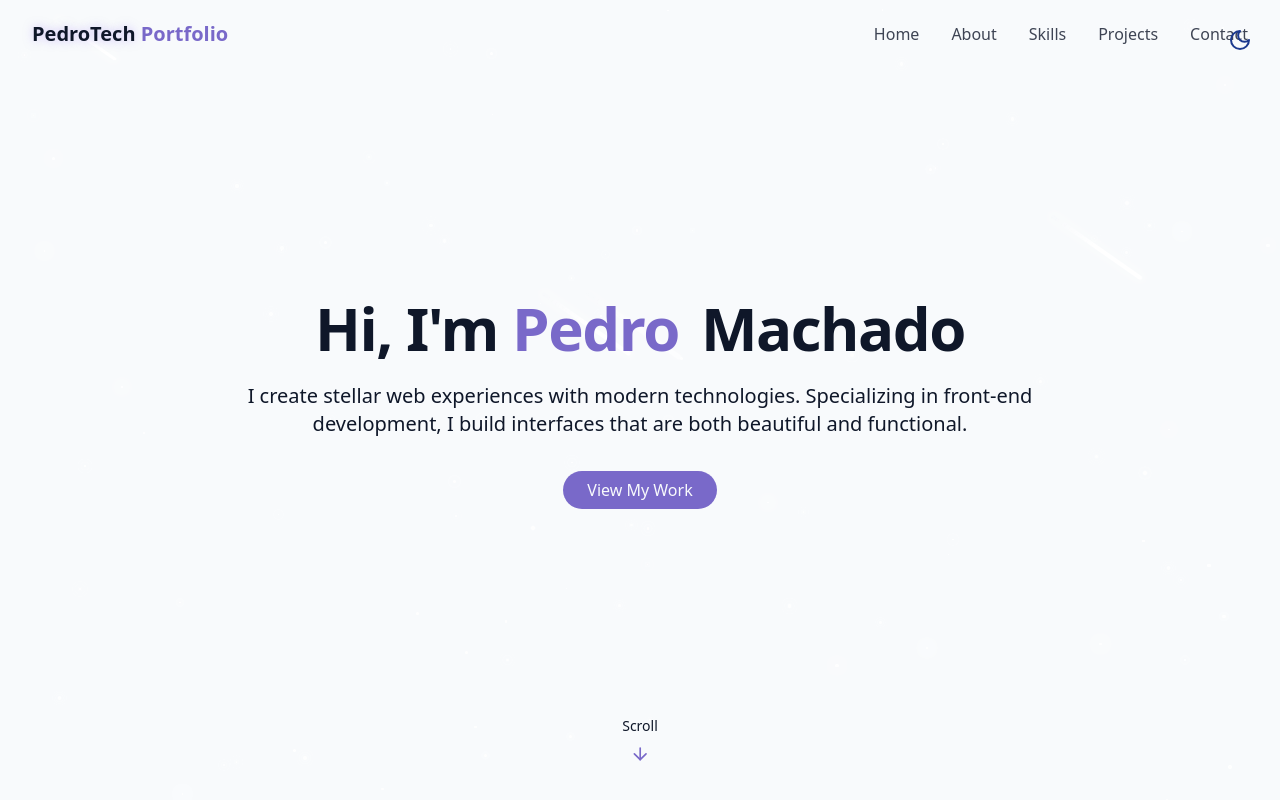
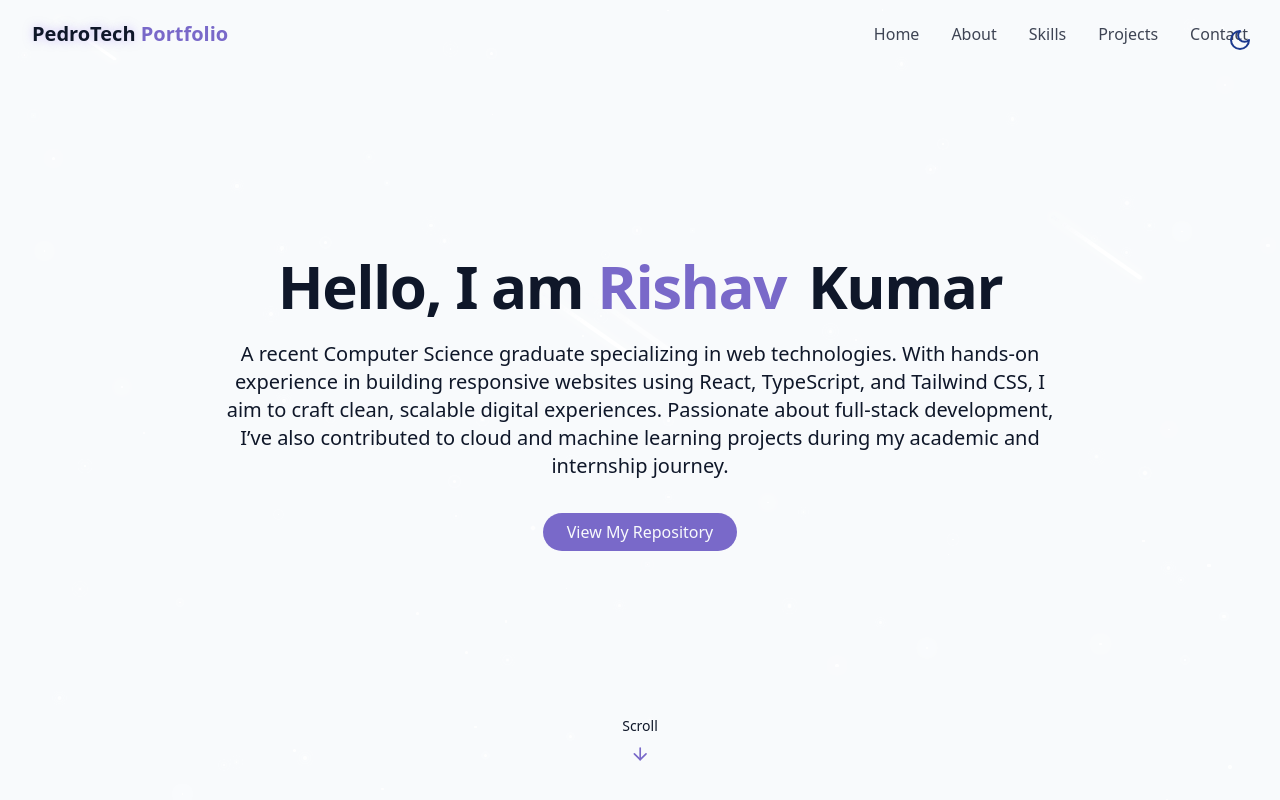
Before and after one commit to Om13884/my-portfolio, a React (Vite) app: page / in a window 1280 px wide. Shown: the top 800 px of the page. Built offline with nearby package versions, Linux system fonts and the light colour scheme.

Commit message:
Update HeroSection.jsx

```diff
--- a/src/components/HeroSection.jsx
+++ b/src/components/HeroSection.jsx
@@ -9,26 +9,24 @@ export const HeroSection = () => {
       <div className="container max-w-4xl mx-auto text-center z-10">
         <div className="space-y-6">
           <h1 className="text-4xl md:text-6xl font-bold tracking-tight">
-            <span className="opacity-0 animate-fade-in"> Hi, I'm</span>
+            <span className="opacity-0 animate-fade-in"> Hello, I am</span>
             <span className="text-primary opacity-0 animate-fade-in-delay-1">
               {" "}
-              Pedro
+              Rishav
             </span>
             <span className="text-gradient ml-2 opacity-0 animate-fade-in-delay-2">
               {" "}
-              Machado
+              Kumar
             </span>
           </h1>
 
           <p className="text-lg md:text-xl text-muted-foreground max-2-2xl mx-auto opacity-0 animate-fade-in-delay-3">
-            I create stellar web experiences with modern technologies.
-            Specializing in front-end development, I build interfaces that are
-            both beautiful and functional.
+            A recent Computer Science graduate specializing in web technologies. With hands-on experience in building responsive websites using React, TypeScript, and Tailwind CSS, I aim to craft clean, scalable digital experiences. Passionate about full-stack development, I’ve also contributed to cloud and machine learning projects during my academic and internship journey.
           </p>
 
           <div className="pt-4 opacity-0 animate-fade-in-delay-4">
             <a href="#projects" className="cosmic-button">
-              View My Work
+              View My Repository
             </a>
           </div>
         </div>
```
